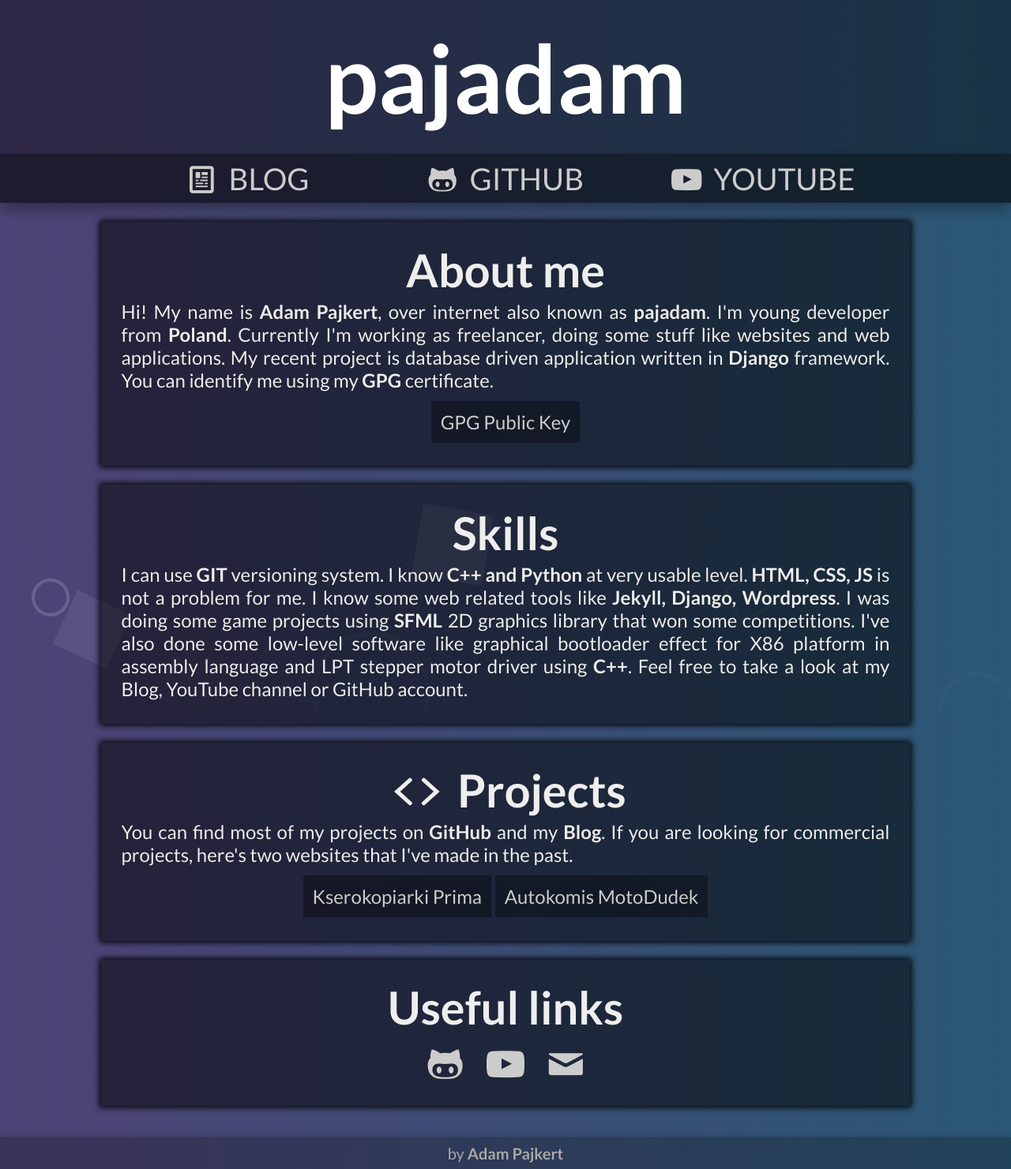
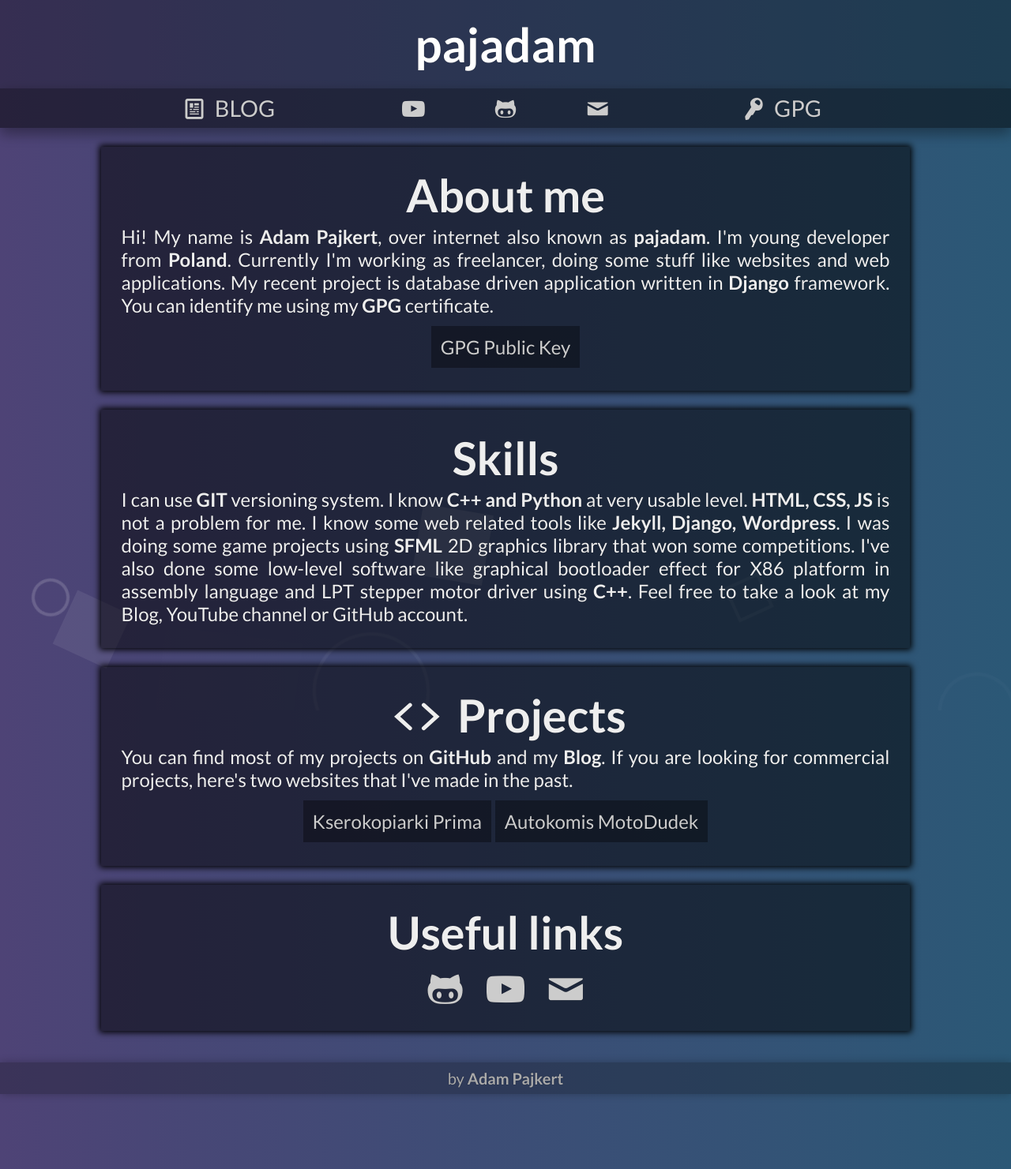
Before and after one commit to pajadam/pajadam.me, a Jekyll site: the page built from index.html, in a window 1280 px wide. Shown: the whole page at 79% size. Built offline with Jekyll 4.4.1, drawn with Linux system fonts in a browser that asks for light colours.

Commit message:
Improve header and navbar

```diff
--- a/_includes/header.html
+++ b/_includes/header.html
@@ -3,20 +3,39 @@
 </h1>
 <nav>
     <div class="navbar">
+        <div class="inner">
+
+            <div class="left">
                 <a title="Check out my blog."
                     href="https://blog.pajadam.me"
                     class="icon-blog item">
                     Blog
                 </a>
+            </div>
+
+            <div class="center">
+                <a title="Look at my YouTube channel." rel="nofollow"
+                    href="https://www.youtube.com/user/ThePajadamPL"
+                    class="icon-youtube marginless item">
+                </a>
                 <a title="Take a look at my GitHub." rel="nofollow"
                     href="https://github.com/pajadam"
-        class="icon-github item">
-            GitHub
+                    class="icon-github marginless item">
                 </a>
-        <a title="Look at my YouTube channel." rel="nofollow"
-        href="https://www.youtube.com/user/ThePajadamPL"
-        class="icon-youtube item">
-            YouTube
+                <a title="Feel free to email me, consider using GPG encryption." rel="nofollow"
+                    href='mai&#108;to&#58;&#112;aj&#97;dam&#64;li%6E&#37;7&#53;x&#46;p&#37;6C'
+                    class="icon-mail marginless item">
                 </a>
             </div>
+
+            <div class="right">
+                <a title="Take my public GPG key." rel="nofollow"
+                    href="/data/dl/gpg.asc"
+                    class="icon-gpg item">
+                    GPG
+                </a>
+            </div>
+
+        </div>
+    </div>
 </nav>
--- a/_sass/_base.scss
+++ b/_sass/_base.scss
@@ -29,6 +29,11 @@
     text-align: justify;
 }
 
+.marginless,
+.marginless::before{
+    margin: 0;
+}
+
 a, a:link, a:visited{
     color: #ccc;
     text-decoration: none;
--- a/_sass/_header.scss
+++ b/_sass/_header.scss
@@ -1,28 +1,52 @@
 .header{
     color: #fff;
-    padding: 2.5% 0px;
-    font-size: 2em;
-    background-color: rgba(0, 0, 0, .4);
+    padding: 16px 0px;
+    font-size: 1em;
+    background-color: rgba(0, 0, 0, .3);
 }
 
 .navbar{
-    width:100%;
-    display: -webkit-box;
-    display: -moz-box;
-    display: -ms-flexbox;
-    display: -webkit-flex;
+    width: 100%;
+    background-color: rgba(0, 0, 0, .5);
+    box-shadow: 0 8px 16px 0 rgba(0, 0, 0, 0.2),
+                0 6px 20px 0 rgba(0, 0, 0, 0.2)!important;
+}
+
+.navbar .inner{
+    max-width: $max-width;
+    margin: 0 auto;
+
     display: flex;
-    flex-wrap: wrap;
+}
+
+.navbar .left{
+    flex: 1 0;
+    display: flex;
+    justify-content: flex-start;
     align-items: center;
+}
+
+.navbar .center{
+    flex: 1;
+    display: flex;
     justify-content: center;
-    background-color: rgba(0, 0, 0, .6);
-    box-shadow: 0 8px 16px 0 rgba(0, 0, 0, 0.2), 0 6px 20px 0 rgba(0, 0, 0, 0.19)!important;
+    align-items: center;
+}
+
+.navbar .right{
+    flex: 1 0;
+    display: flex;
+    justify-content: flex-end;
+    align-items: center;
 }
 
 .navbar .item{
-    padding: 8px 2%;
-    font-size: .7em;
+    flex: 1;
+
+    padding: 8px 16px;
+    font-size: .6em;
     text-align: center;
+    box-sizing: border-box;
     text-transform: uppercase;
 }
 
@@ -31,28 +55,38 @@
 }
 
 .navbar .item:hover{
-    background-color: rgba(0, 0, 0, .8);
+    background-color: rgba(0, 0, 0, .3);
 }
 
-@media screen and (max-width: 768px) {
+@media screen and (max-width: $mobile-width){
     .header{
         padding: 16px 0px;
-        font-size: 1em;
+        font-size: .9em;
     }
 
     .navbar .item{
         font-size: .5em;
     }
+
+    .navbar .inner{
+        flex-wrap: wrap;
+    }
+
+    .navbar .center{
+        flex-basis: 100%;
+        order: -1;
+
+        border-bottom: 4px dotted rgba(255, 255, 255, .5);
+    }
 }
 
-@media screen and (min-width: 1280px) {
+@media screen and (min-width: $huge-width) {
     .header{
-        padding: 2% 0px;
-        font-size: 2.5em;
+        padding: 20px 0px;
+        font-size: 1.25em;
     }
 
     .navbar .item{
-        width: 275px;
-        font-size: .8em;
+        font-size: .6em;
     }
 }
```
Lines whose indentation alone changed are shown as unchanged.
